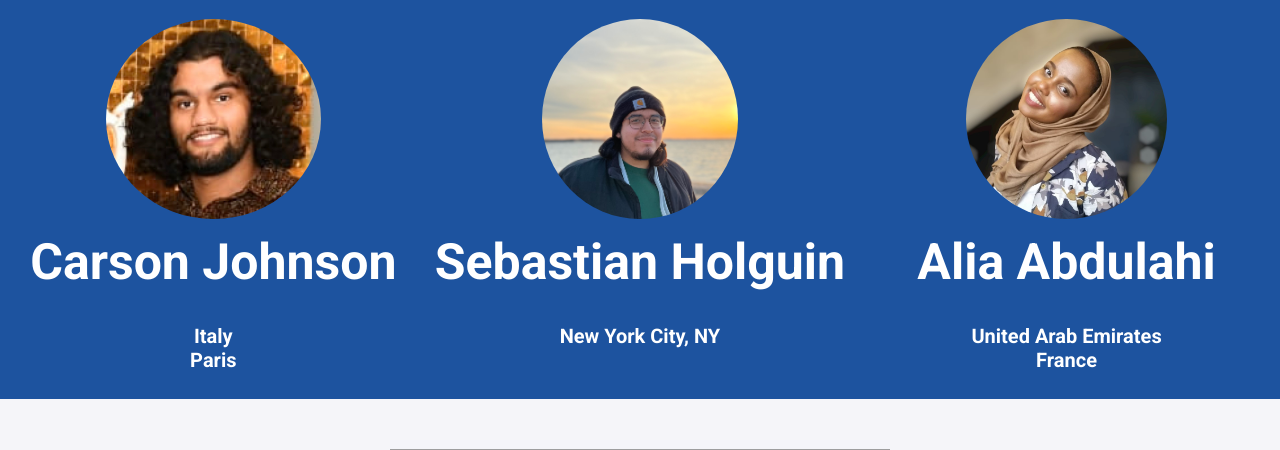
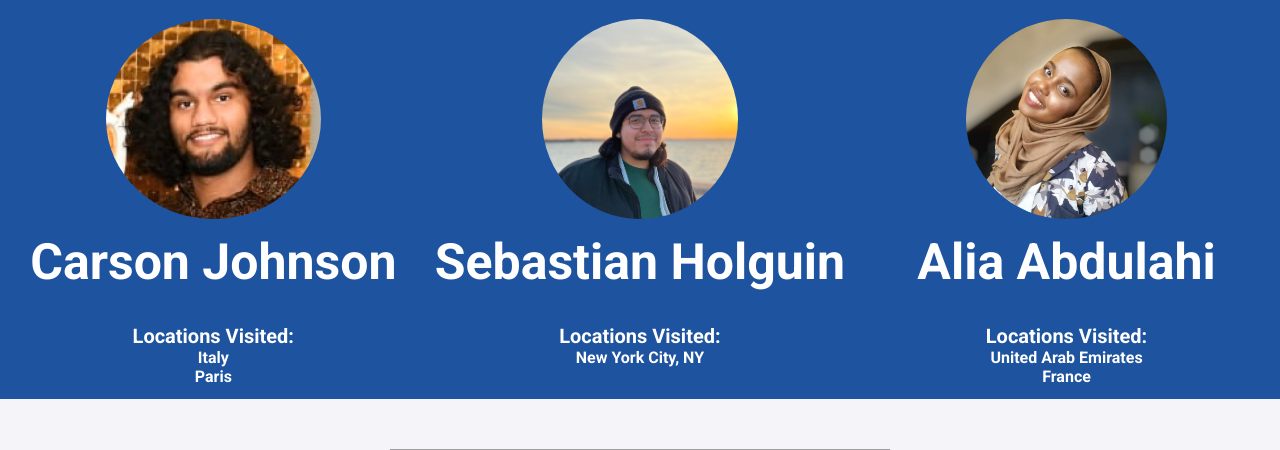
Before and after one commit to MLH-Fellowship/project-flask-flamingos, a Flask app: page /places in a window 1280 px wide. Shown: the part 79-529 px from the top of the page. Run offline with Flask 2, Linux system fonts and the light colour scheme; some libraries are stand-ins or nearby versions; grey boxes are pictures that could not be loaded.

Commit message:
last styles change

```diff
--- a/app/static/styles/main.css
+++ b/app/static/styles/main.css
@@ -95,6 +95,13 @@ body {
     font-size: 20px;
     font-weight: 700;
     color: white;
+    margin: 0;
+}
+
+.profile span {
+    font-size: 16px;
+    font-weight: 700;
+    color: white;
 }
 
 .profile img {
--- a/app/templates/places.html
+++ b/app/templates/places.html
@@ -44,7 +44,8 @@
                 <img src={{ profile.photo }}>
             </div>
             <h1>{{ profile.name }}</h1>
-            <p>{{ '<br>'.join(profile.locations)|safe}}</p>
+            <p>Locations Visited:</p>
+            <span>{{ '<br>'.join(profile.locations)|safe}}</span>
         </div>
         {% endfor %}
     </div>
```
